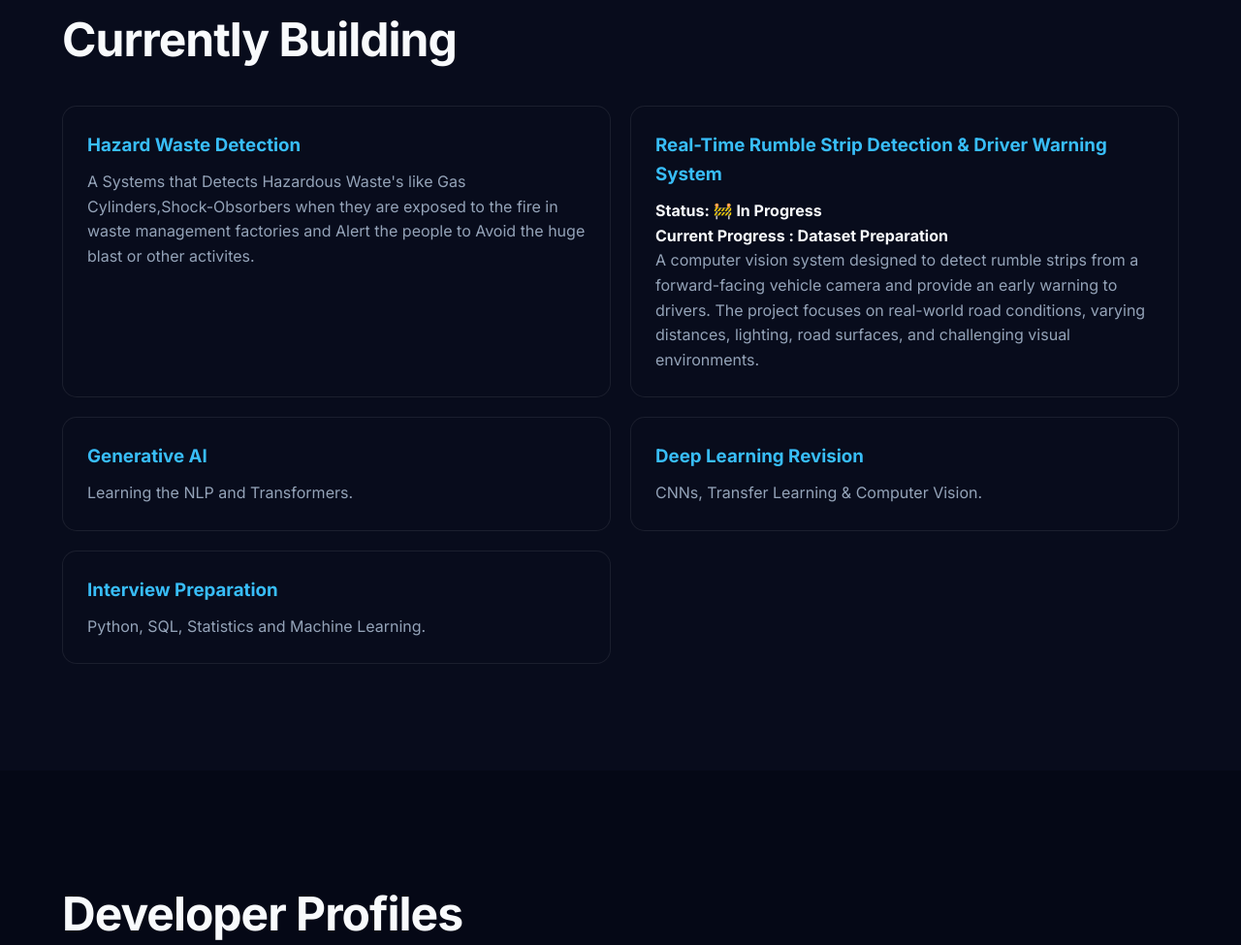
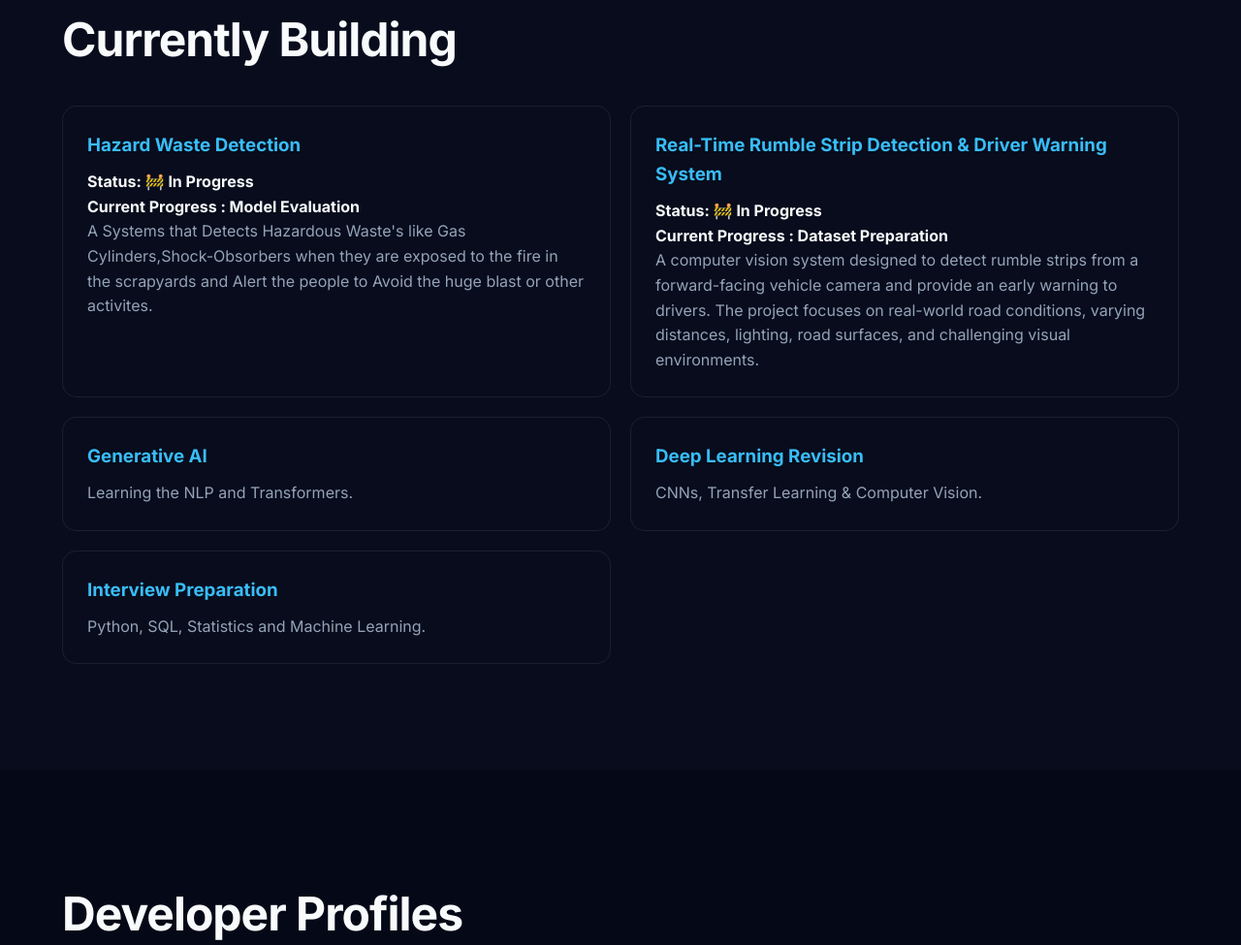
Before and after one commit to Hemanath400/hemanath-portfolio, a plain HTML site: page index.html in a window 1280 px wide. Shown: the part 6175-7150 px from the top of the page at 97% size. Drawn offline with nearby package versions, Linux system fonts and the light colour scheme.

Commit message:
Portfolio update

```diff
--- a/index.html
+++ b/index.html
@@ -1102,9 +1102,11 @@
 
             <div class="building-card">
                 <h3>Hazard Waste Detection</h3>
+                <h4>Status: 🚧 In Progress</h4>
+                <h4>Current Progress : Model Evaluation</h4>
                 <p>
                     A Systems that Detects Hazardous Waste's like Gas Cylinders,Shock-Obsorbers when they are
-                    exposed to the fire in waste management factories and Alert
+                    exposed to the fire in the scrapyards and Alert
                     the people to Avoid the huge blast or other activites.
                 </p>
             </div>
```
